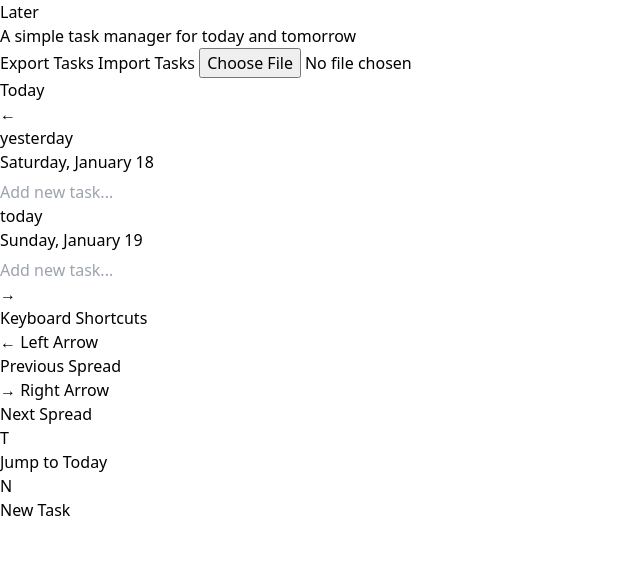
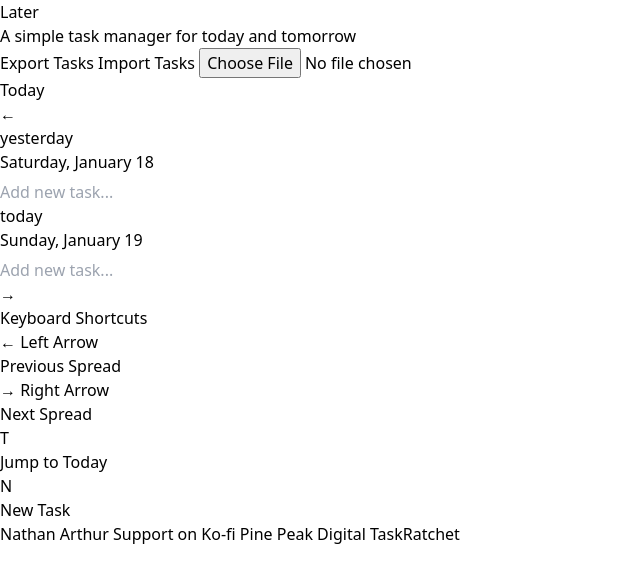
Before and after one commit to narthur/later, a SvelteKit app: page / in a window 1280 px wide. Shown: the top 582 px of the page, without its empty margins (0-640 px from the left). Built offline with nearby package versions, Linux system fonts and the light colour scheme; some icons are missing.

Commit message:
Update +page.svelte

```diff
--- a/src/routes/+page.svelte
+++ b/src/routes/+page.svelte
@@ -226,5 +226,14 @@
 				<div>New Task</div>
 			</div>
 		</div>
+
+		<footer class="mt-16 text-center text-sm text-amber-800">
+			<p class="space-x-4">
+				<a href="https://nathanarthur.com" class="hover:text-amber-950 underline">Nathan Arthur</a>
+				<a href="https://ko-fi.com/narthur" class="hover:text-amber-950 underline">Support on Ko-fi</a>
+				<a href="https://pinepeakdigital.com" class="hover:text-amber-950 underline">Pine Peak Digital</a>
+				<a href="https://taskratchet.com" class="hover:text-amber-950 underline">TaskRatchet</a>
+			</p>
+		</footer>
 	</div>
 </div>
```
